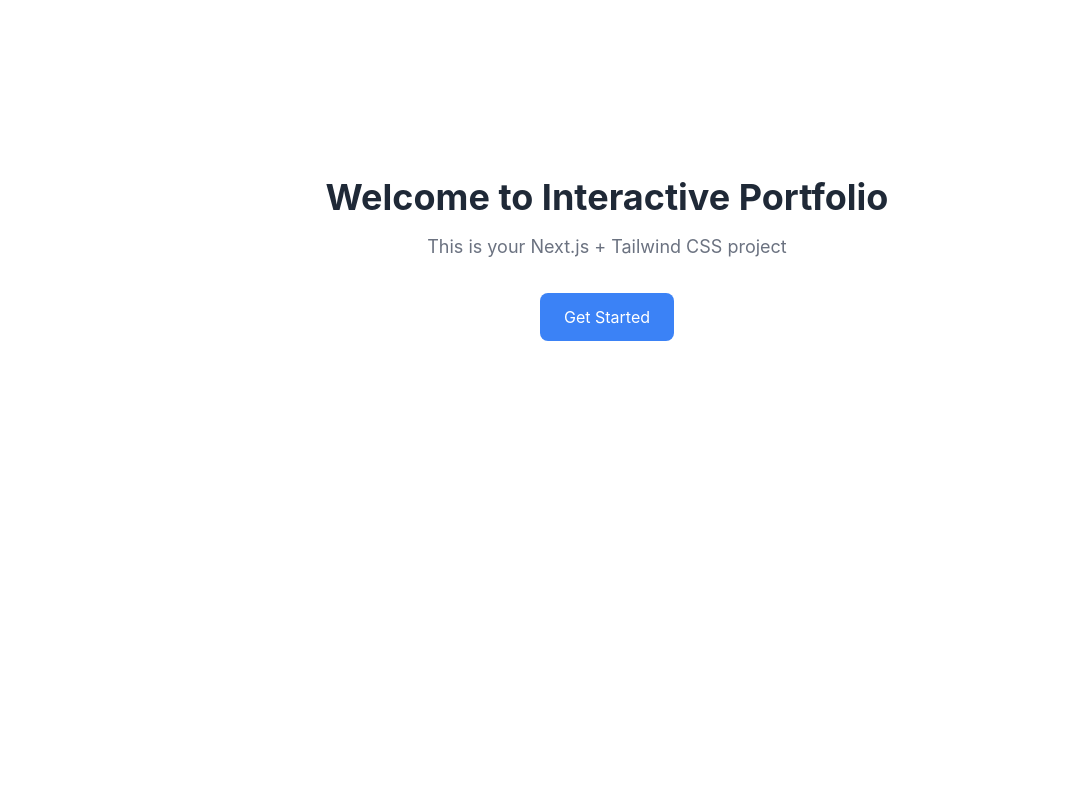
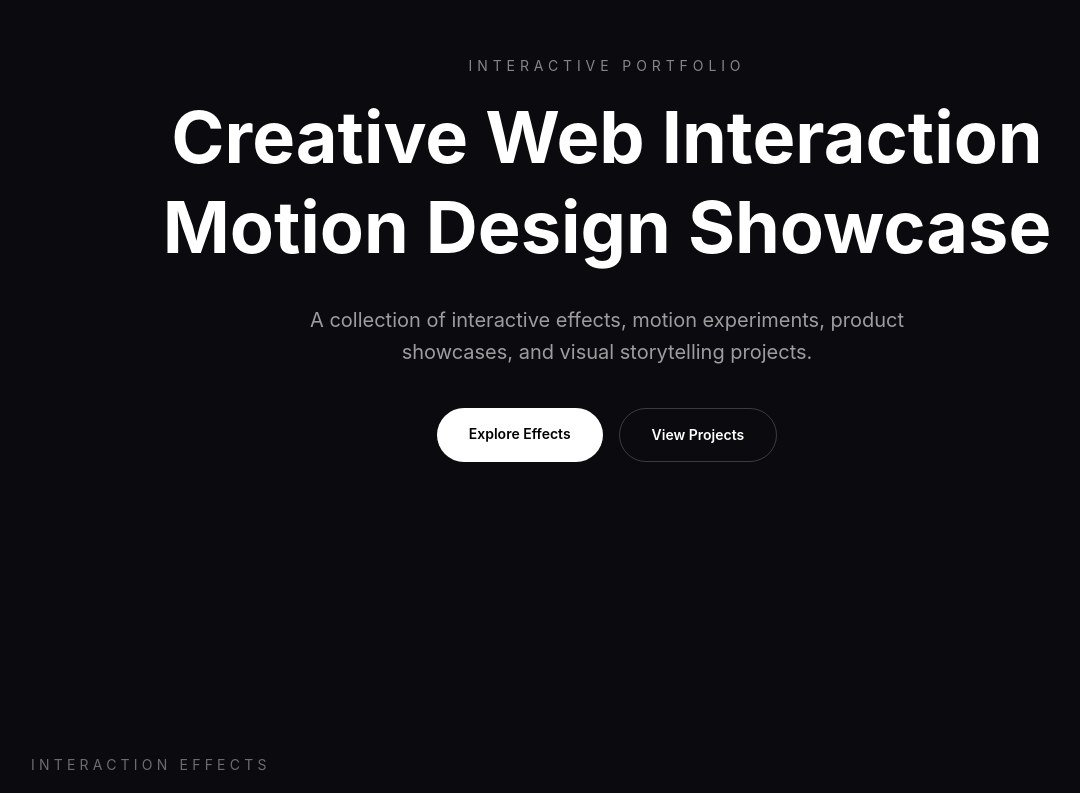
Before and after one commit to hwazzaaz-cyber/interactive-portfolio, a Next.js app: page / in a window 1280 px wide. Shown: the part 141-934 px from the top of the page, without its empty margins (33-1113 px from the left). Before the commit the page ends 800 px from the top, so only its background shows below. Built offline with nearby package versions, Linux system fonts and the light colour scheme.

Commit message:
Update homepage with new design

```diff
--- a/app/globals.css
+++ b/app/globals.css
@@ -23,8 +23,6 @@
 
 body {
   font-family: var(--font-sans);
-  background-color: var(--color-background);
-  color: var(--color-foreground);
   margin: 0;
   padding: 0;
 }
--- a/app/page.tsx
+++ b/app/page.tsx
@@ -1,22 +1,106 @@
-import Link from 'next/link'
-
 export default function Home() {
    return (
-    <div className="min-h-screen flex flex-col items-center justify-center p-6">
-      <div className="text-center">
-        <h1 className="text-4xl font-bold text-foreground mb-4">
-          Welcome to Interactive Portfolio
+     <main className="min-h-screen bg-[#0b0b0f] text-white">
+       {/* Hero Section */}
+       <section className="flex min-h-screen flex-col items-center justify-center px-6 text-center">
+         <p className="mb-4 text-sm uppercase tracking-[0.35em] text-white/50">
+           Interactive Portfolio
+         </p>
+
+         <h1 className="max-w-5xl text-5xl font-bold leading-tight md:text-7xl">
+           Creative Web Interaction
+           <br />
+           Motion Design Showcase
          </h1>
-        <p className="text-lg text-muted-foreground mb-8">
-          This is your Next.js + Tailwind CSS project
+
+         <p className="mt-8 max-w-2xl text-lg leading-8 text-white/60 md:text-xl">
+           A collection of interactive effects, motion experiments, product
+           showcases, and visual storytelling projects.
          </p>
-        <Link
-          href="#"
-          className="inline-flex items-center px-6 py-3 bg-primary text-primary-foreground rounded-lg hover:bg-primary/90 transition-colors"
+
+         <div className="mt-10 flex flex-col gap-4 sm:flex-row">
+           <a
+             href="#effects"
+             className="rounded-full bg-white px-8 py-4 text-sm font-semibold text-black transition hover:scale-105"
            >
-          Get Started
-        </Link>
+             Explore Effects
+           </a>
+
+           <a
+             href="#projects"
+             className="rounded-full border border-white/20 px-8 py-4 text-sm font-semibold text-white transition hover:bg-white/10"
+           >
+             View Projects
+           </a>
+         </div>
+       </section>
+
+       {/* Effects Section */}
+       <section id="effects" className="px-6 py-24">
+         <div className="mx-auto max-w-6xl">
+           <p className="mb-4 text-sm uppercase tracking-[0.3em] text-white/40">
+             Interaction Effects
+           </p>
+
+           <h2 className="mb-12 text-4xl font-bold md:text-5xl">
+             Motion experiments for modern websites
+           </h2>
+
+           <div className="grid gap-6 md:grid-cols-3">
+             {[
+               "Hover Card",
+               "Scroll Gallery",
+               "Magnetic Button",
+               "Video Preview",
+               "Parallax Section",
+               "Page Transition",
+             ].map((item) => (
+               <div
+                 key={item}
+                 className="rounded-3xl border border-white/10 bg-white/5 p-8 transition hover:-translate-y-2 hover:bg-white/10"
+               >
+                 <div className="mb-8 h-40 rounded-2xl bg-gradient-to-br from-white/20 to-white/5" />
+                 <h3 className="text-2xl font-semibold">{item}</h3>
+                 <p className="mt-3 text-sm leading-6 text-white/50">
+                   Interactive demo for portfolio, product pages, and visual
+                   storytelling websites.
+                 </p>
+               </div>
+             ))}
            </div>
          </div>
+       </section>
+
+       {/* Projects Section */}
+       <section id="projects" className="px-6 py-24">
+         <div className="mx-auto max-w-6xl">
+           <p className="mb-4 text-sm uppercase tracking-[0.3em] text-white/40">
+             Selected Projects
+           </p>
+
+           <h2 className="mb-12 text-4xl font-bold md:text-5xl">
+             Portfolio projects and visual cases
+           </h2>
+
+           <div className="grid gap-6 md:grid-cols-2">
+             {["FIFIJOY Product Showcase", "Social Media Motion Campaign"].map(
+               (item) => (
+                 <div
+                   key={item}
+                   className="rounded-3xl border border-white/10 bg-white/5 p-8"
+                 >
+                   <div className="mb-8 h-64 rounded-2xl bg-gradient-to-br from-white/25 to-white/5" />
+                   <h3 className="text-2xl font-semibold">{item}</h3>
+                   <p className="mt-3 text-sm leading-6 text-white/50">
+                     A case study focused on visual design, storytelling,
+                     interaction, and content presentation.
+                   </p>
+                 </div>
                )
+             )}
+           </div>
+         </div>
+       </section>
+     </main>
+   );
  }
```
Lines whose indentation alone changed are shown as unchanged.
